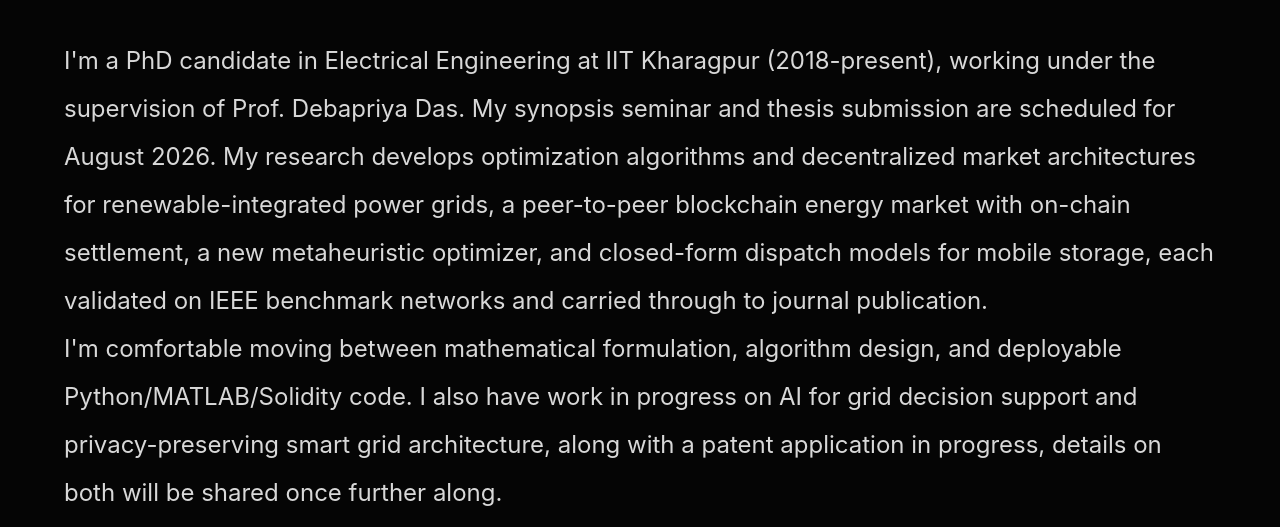
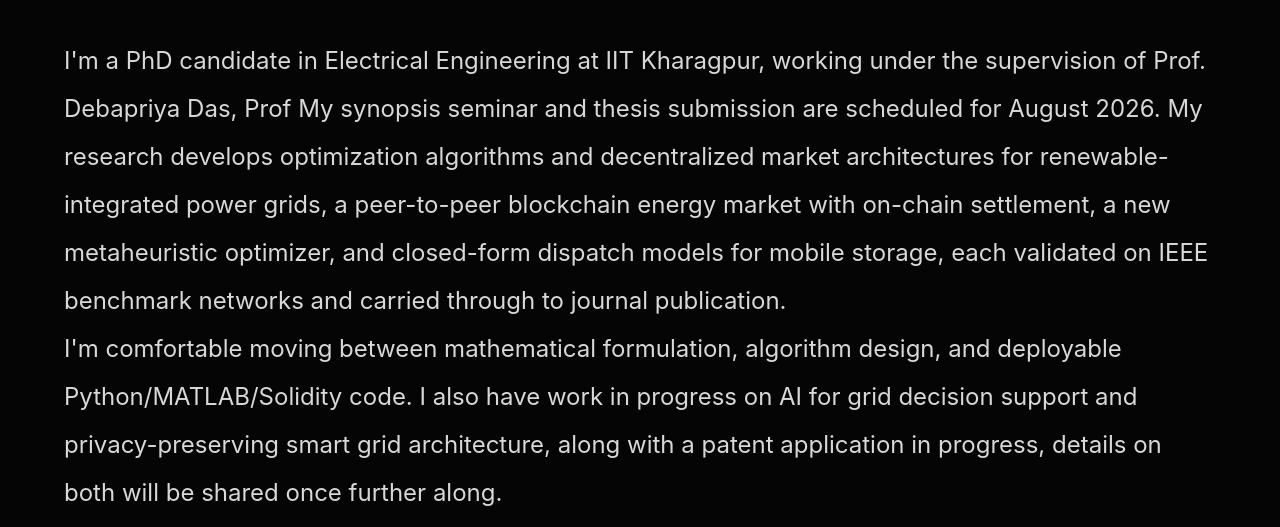
Before and after one commit to inventornext/ganesh, a website built with Vite: page about.html in a window 1280 px wide. Shown: the part 570-1097 px from the top of the page. Built offline with nearby package versions, Linux system fonts and the light colour scheme.

Commit message:
updatw 2 august

```diff
--- a/about.html
+++ b/about.html
@@ -35,8 +35,8 @@
     <div class="container">
         <h2>Background</h2>
         <p>
-            I'm a PhD candidate in Electrical Engineering at IIT Kharagpur (2018-present), working
-            under the supervision of Prof. Debapriya Das. My synopsis seminar and thesis submission
+            I'm a PhD candidate in Electrical Engineering at IIT Kharagpur, working
+            under the supervision of Prof. Debapriya Das, Prof My synopsis seminar and thesis submission
             are scheduled for August 2026. My research develops optimization algorithms and
             decentralized market architectures for renewable-integrated power grids, a
             peer-to-peer blockchain energy market with on-chain settlement, a new metaheuristic
```
